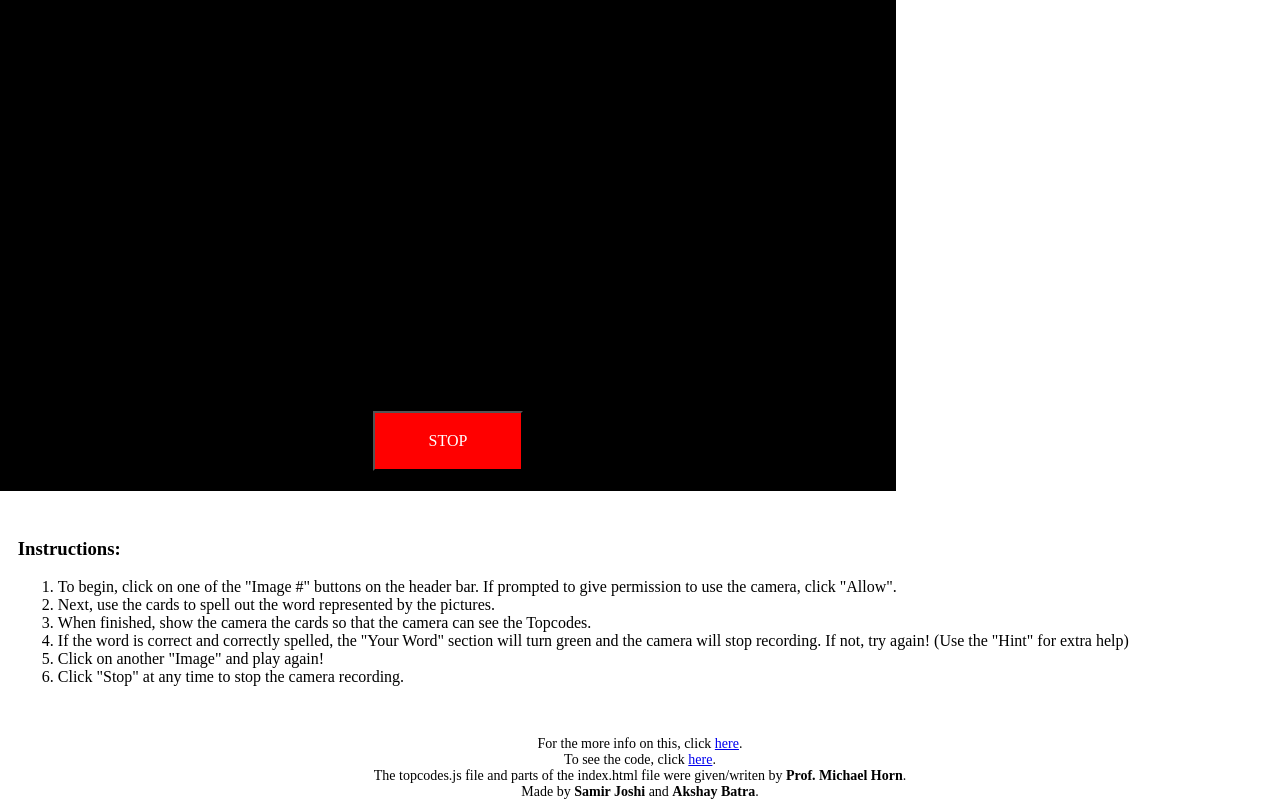
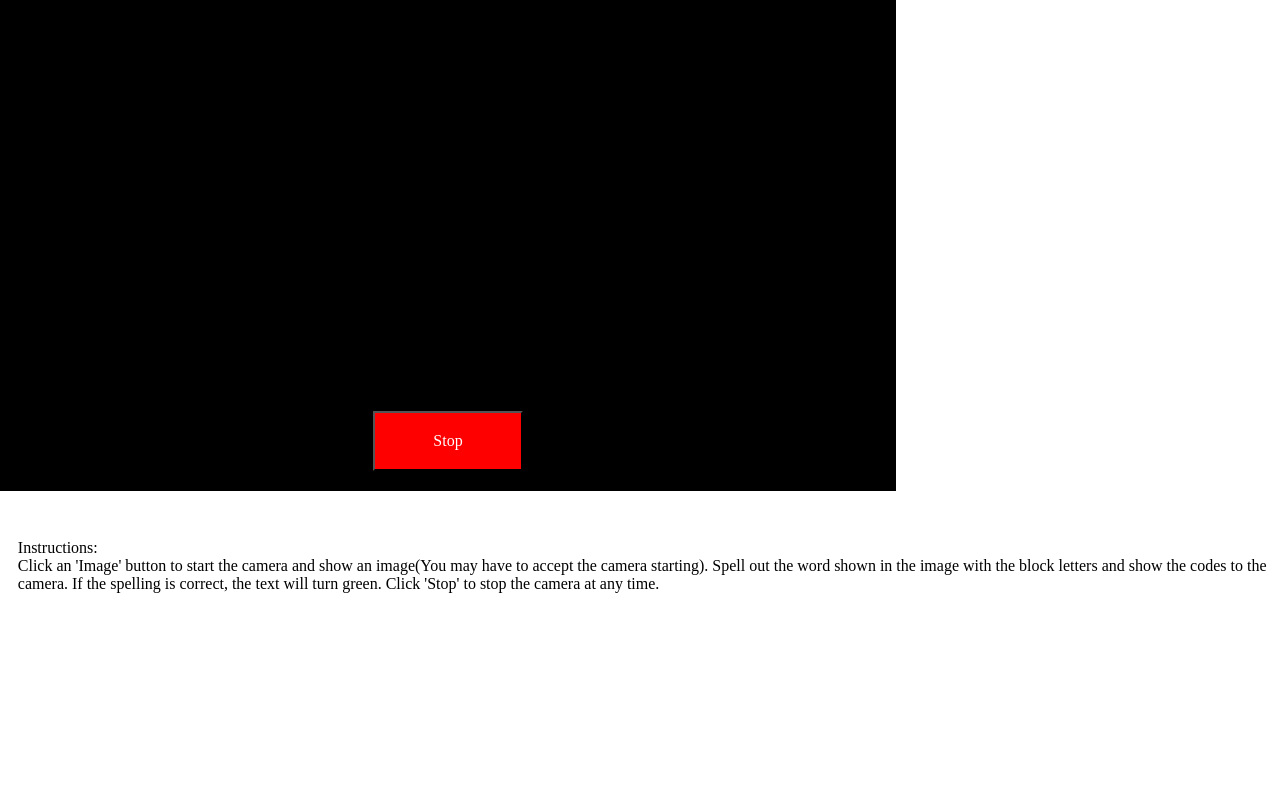
Before and after one commit to SamirJoshi/Spelling-with-Topcodes, a plain HTML site: page index.html in a window 1280 px wide. Shown: the part 970-1770 px from the top of the page. After the commit the page ends 1563 px from the top, so only its background shows below. Drawn offline with Linux system fonts and the light colour scheme.

Commit message:
Permutations

```diff
--- a/index.html
+++ b/index.html
@@ -1,7 +1,7 @@
 <!DOCTYPE html>
 <html>
 <head>
-  <title>Spelling with Topcodes</title>
+  <title>TopCodes Spelling Game</title>
   <link rel="stylesheet" type="text/css" href="styles.css">
 </head>
 
@@ -14,6 +14,8 @@
       <div class="cameraButton" id="headerButton3" onclick="startImage(3, 'video-canvas')">Image 3</div>
       <div class="cameraButton" id="headerButton4" onclick="startImage(4, 'video-canvas')">Image 4</div>
       <div class="cameraButton" id="headerButton5" onclick="startImage(5, 'video-canvas')">Image 5</div>
+      <div class="cameraButton" id="headerButton6" onclick="startImage(6,
+      'video-canvas')"> Check if Word </div>
     </div>
   </div>
   <div class="row">
@@ -32,30 +34,26 @@
       </div>
       <div class="canvas-buttons">
         <!-- <button class="cameraButton cameraButtonCanvas" id="camera-button" onclick="TopCodes.startVideoScan('video-canvas')">Start</button> -->
-        <button class="cameraButton cameraButtonCanvas" id="camera-button" onclick="TopCodes.stopVideoScan('video-canvas')">STOP</button>
+        <button class="cameraButton cameraButtonCanvas" id="camera-button" onclick="TopCodes.stopVideoScan('video-canvas')">Stop</button>
       </div>
     </div>
   </div>
   <br/>
+  <!-- <button class="cameraButton" id="camera-button" onclick="TopCodes.startVideoScan('video-canvas')">Start</button> -->
+  <!-- <div class="img-button-container"> -->
+  <!--   <button class="cameraButton button1Color" onclick="startImage(1, 'video-canvas')">Image 1</button> -->
+  <!--   <button class="cameraButton button2Color" onclick="startImage(2, 'video-canvas')">Image 2</button> -->
+  <!--   <button class="cameraButton button3Color" onclick="startImage(3, 'video-canvas')">Image 3</button> -->
+  <!--   <button class="cameraButton button4Color" onclick="startImage(4, 'video-canvas')">Image 4</button> -->
+  <!--   <button class="cameraButton button5Color" onclick="startImage(5, 'video-canvas')">Image 5</button> -->
+  <!-- </div> -->
+  <!-- <button class="cameraButton" id="camera-button" onclick="TopCodes.stopVideoScan('video-canvas')">Stop</button> -->
   <div class="instructions">
-    <h3>Instructions: </h3>
-    <ol>
-      <li>To begin, click on one of the "Image #" buttons on the header bar. If prompted to give permission to use the camera, click "Allow".</li>
-      <li>Next, use the cards to spell out the word represented by the pictures.</li>
-      <li>When finished, show the camera the cards so that the camera can see the Topcodes.</li>
-      <li>If the word is correct and correctly spelled, the "Your Word" section will turn green and the camera will stop recording. If not, try again! (Use the "Hint" for extra help)</li>
-      <li>Click on another "Image" and play again!</li>
-      <li>Click "Stop" at any time to stop the camera recording.</li>
-    </ol>
+    Instructions: <br>
+    Click an 'Image' button to start the camera and show an image(You may have to accept the camera starting). Spell out the word shown in the image
+    with the block letters and show the codes to the camera. If the spelling is correct, the text will turn green. Click 'Stop' to stop
+    the camera at any time.
   </div>
-
-  <div class="footer">
-    For the more info on this, click <a href="https://docs.google.com/a/u.northwestern.edu/document/d/1rD0mCyGYii_aPuDBoyDMVyXG4Y5k03LisWRkJ31hHN0/edit?usp=sharing">here</a>.<br>
-    To see the code, click <a href="https://github.com/SamirJoshi/Spelling-with-Topcodes">here</a>.<br>
-    The topcodes.js file and parts of the index.html file were given/writen by <strong>Prof. Michael Horn</strong>. <br>
-    Made by <strong>Samir Joshi</strong> and <strong>Akshay Batra</strong>.
-  </div>
-
 
   <script src="topcodes.js"></script>
   <script src="javascript.js" type="text/javascript"></script>
--- a/javascript.js
+++ b/javascript.js
@@ -112,6 +112,17 @@ function startImage(image_num, canvasId){
     var header_field = document.getElementById('headerButton5')
     header_field.style.backgroundColor = '#037de7'
   }
+  else if (image_num  == 6){
+    var img = document.getElementById('image-obj')
+    img.setAttribute("class", "image image-6")
+
+    var hint_text = document.getElementById('hint')
+    hint_text.innerHTML = "HINT: See if your blocks form a word"
+
+    var header_field = document.getElementById('headerButton6')
+    header_field.style.backgroundColor = '#037de7'
+
+  }
   else{
     var img = document.getElementById('image-obj')
     img.setAttribute("class", "image image-0")
--- a/styles.css
+++ b/styles.css
@@ -1,6 +1,6 @@
 .cameraButton {
   height: 60px;
-  width: 19%;
+  width: 16%;
   color: white;
   font-size: 16px;
   font-family: "Avenir Next";
@@ -27,7 +27,7 @@
   color: white;
   padding-left: 25px;
   line-height: 60px;
-  font-size: 16px;
+  font-size: 18px;
   font-family: "Avenir Next";
   display: flex;
   flex-direction: row;
@@ -36,7 +36,6 @@
 
 .header-text {
   width: 45%;
-  font-size: 20px;
 }
 
 .row {
@@ -129,6 +128,10 @@
   background-image: url('shoe_pic.png');
 }
 
+.image-6 {
+  background-image: url('collage_pic.png');
+}
+
 
 .button2Color{
   background-color: #9c27b0;
@@ -146,9 +149,13 @@
   background-color: #ff9800;
 }
 
+.button6Color{
+  background-color: #ff9800;
+}
+
 .instructions{
   padding-left: 10px;
-  /* padding-top: 10px; */
+  padding-top: 10px;
   font-family: "Avenir Next";
   font-size: 16px;
   width: 98%;
@@ -184,12 +191,3 @@ body{
   margin: 0px;
   padding: 0px;
 }
-
-.footer {
-  width: 100%;
-  height: 50px;
-  margin-top: 50px;
-  text-align: center;
-  font-family: "Avenir Next";
-  font-size: 14px;
-}
```
Also changed, not shown: collage_pic.png (added), 1 other file.
